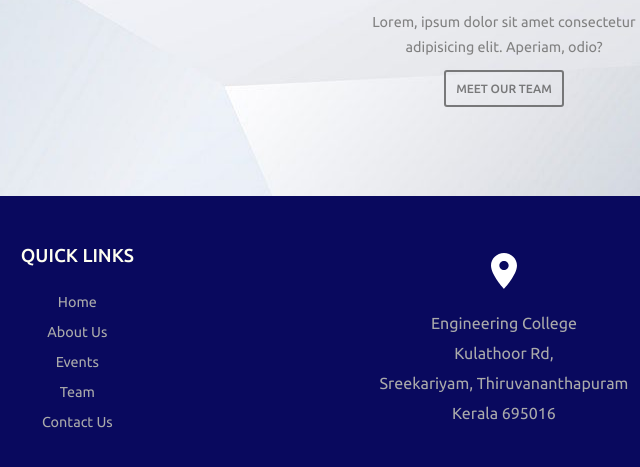
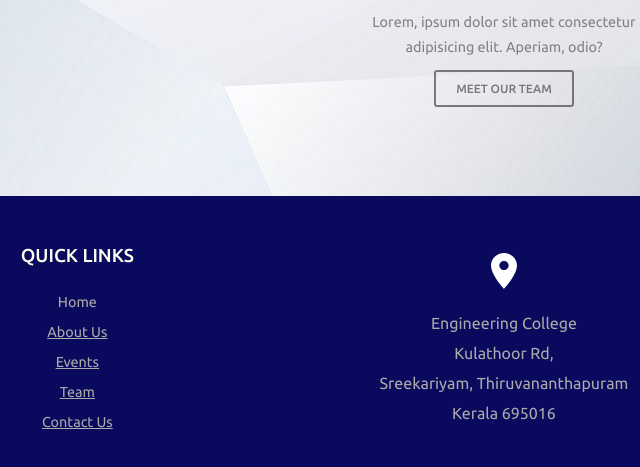
Before and after one commit to Ramya-mmp/ASTROCET_sample, a plain HTML site: page index.html in a window 1280 px wide. Shown: the part 924-1391 px from the top of the page, 136-776 px from the left. Drawn offline with Linux system fonts and the light colour scheme.

Commit message:
modified css

```diff
--- a/css/footer.css
+++ b/css/footer.css
@@ -51,7 +51,7 @@ p
 
 .team button
 {
-    padding:10px;
+    padding:10px 50px;
     border: 2px solid rgba(73, 73, 73,0.7);
     border-radius: 3px;
     color: rgba(73, 73, 73,0.7);
@@ -106,6 +106,7 @@ footer div
 
 .q-links a
 {
+    text-decoration: underline;
     color: #aaa;
 }
 
@@ -177,6 +178,17 @@ footer div
         padding: 10% 0%;
     }
 
+    .team button
+    {
+        padding:10px 20px;
+        border: 2px solid rgba(73, 73, 73,0.7);
+        border-radius: 3px;
+        color: rgba(73, 73, 73,0.7);
+        background:rgba(255,255,255,0);
+        font-weight: 500;
+        font-size: 75%;
+
+    }
     .q-links
     {
         width: 30%;
```
